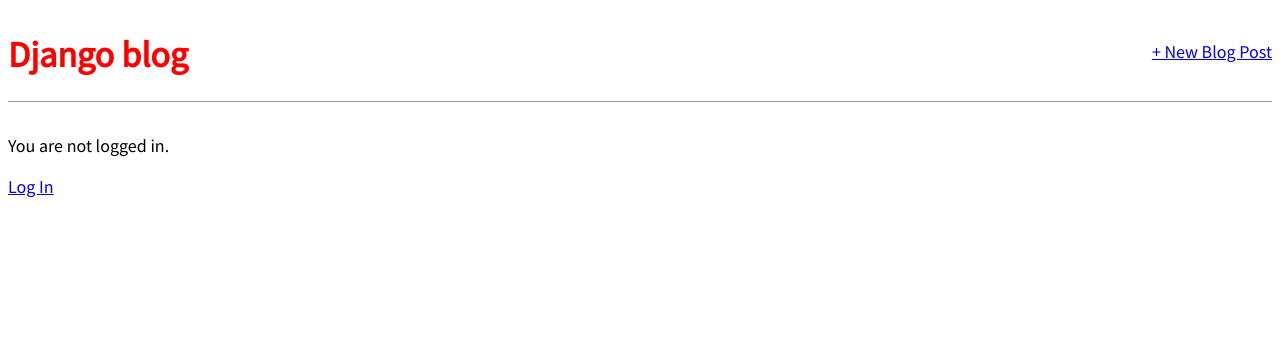
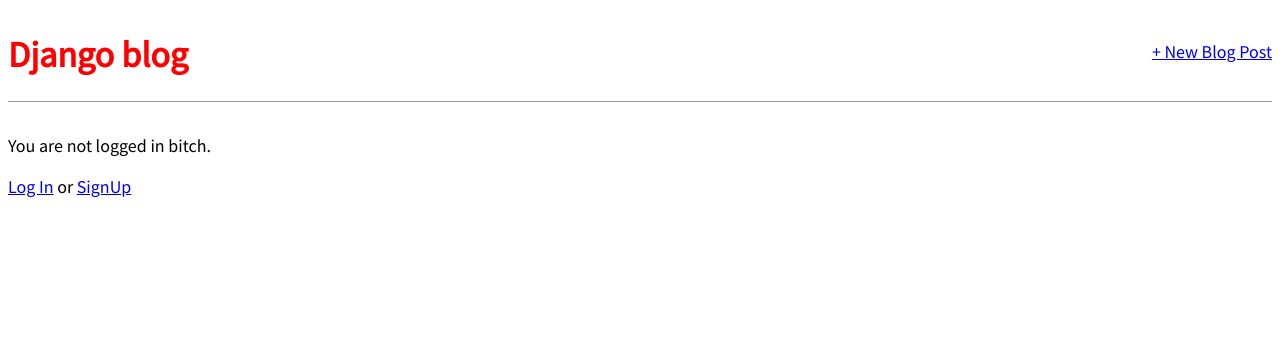
Before and after one commit to 3TrueMan3/blog_django_learn, a Django app: template templates/home.html in a window 1280 px wide. Shown: the top 362 px of the page. Run offline with Django 3.2, Linux system fonts and the light colour scheme; the template is opened without the code that fills it, so the values that code supplies are empty.

Commit message:
minor changes

```diff
--- a/templates/base.html
+++ b/templates/base.html
@@ -20,8 +20,8 @@
                 <p>Hi {{user.username}}!</p>
                 <p><a href="{% url 'logout' %}">Log Out</a> </p>
             {% else %}
-                <p>You are not logged in.</p>
-                <a href="{% url 'login' %}">Log In</a>
+                <p>You are not logged in bitch.</p>
+                <p><a href="{% url 'login' %}">Log In</a> or <a href="{% url 'signup'%}">SignUp</a></p>
             {% endif %}
             {% block content %}
             {% endblock content%}
```
Also changed, not shown: db.sqlite3.
